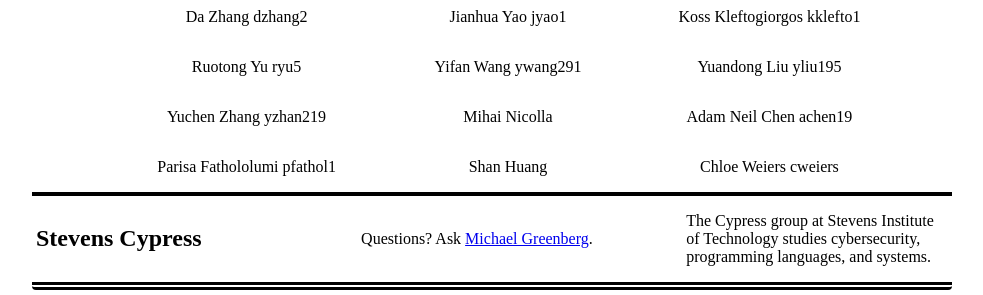
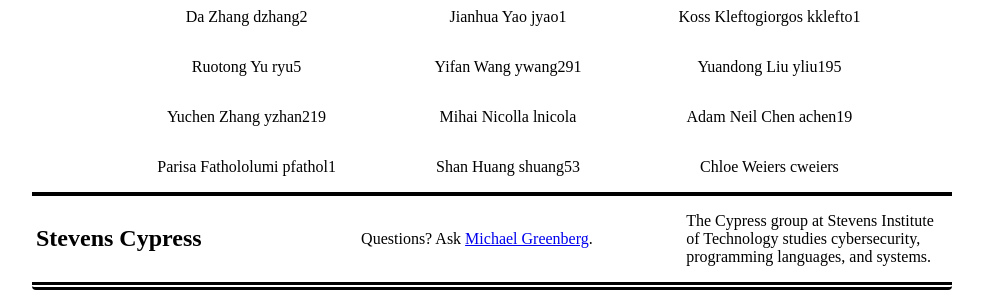
Before and after one commit to mgree/cypress, a Jekyll site: the page built from people.md, in a window 1280 px wide. Shown: the part 1523-1818 px from the top of the page, without its empty margins (148-1131 px from the left). Built offline with Jekyll 4.4.1, drawn with Linux system fonts in a browser that asks for light colours.

Commit message:
missing ids

```diff
--- a/people.md
+++ b/people.md
@@ -31,8 +31,8 @@
 - Yifan Wang ywang291
 - Yuandong Liu yliu195
 - Yuchen Zhang yzhan219
-- Mihai Nicolla
+- Mihai Nicolla lnicola
 - Adam Neil Chen achen19
 - Parisa Fathololumi pfathol1
-- Shan Huang
+- Shan Huang shuang53
 - Chloe Weiers cweiers
```
